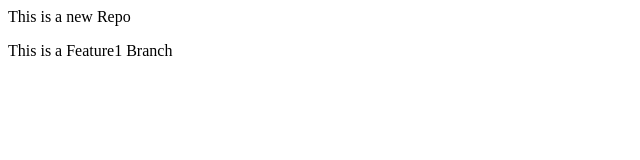
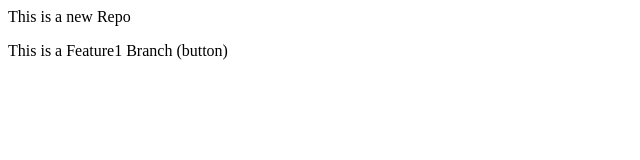
Before and after one commit to imjayjoshi/LocalRepo, a plain HTML site: page index.html in a window 1280 px wide. Shown: the full height of the page, 0-640 px from the left. Drawn offline with Linux system fonts and the light colour scheme.

```diff
--- a/index.html
+++ b/index.html
@@ -1,2 +1,2 @@
 <p>This is a new Repo</p>
-<p>This is a Feature1 Branch</p>
+<p>This is a Feature1 Branch (button)</p>
```
